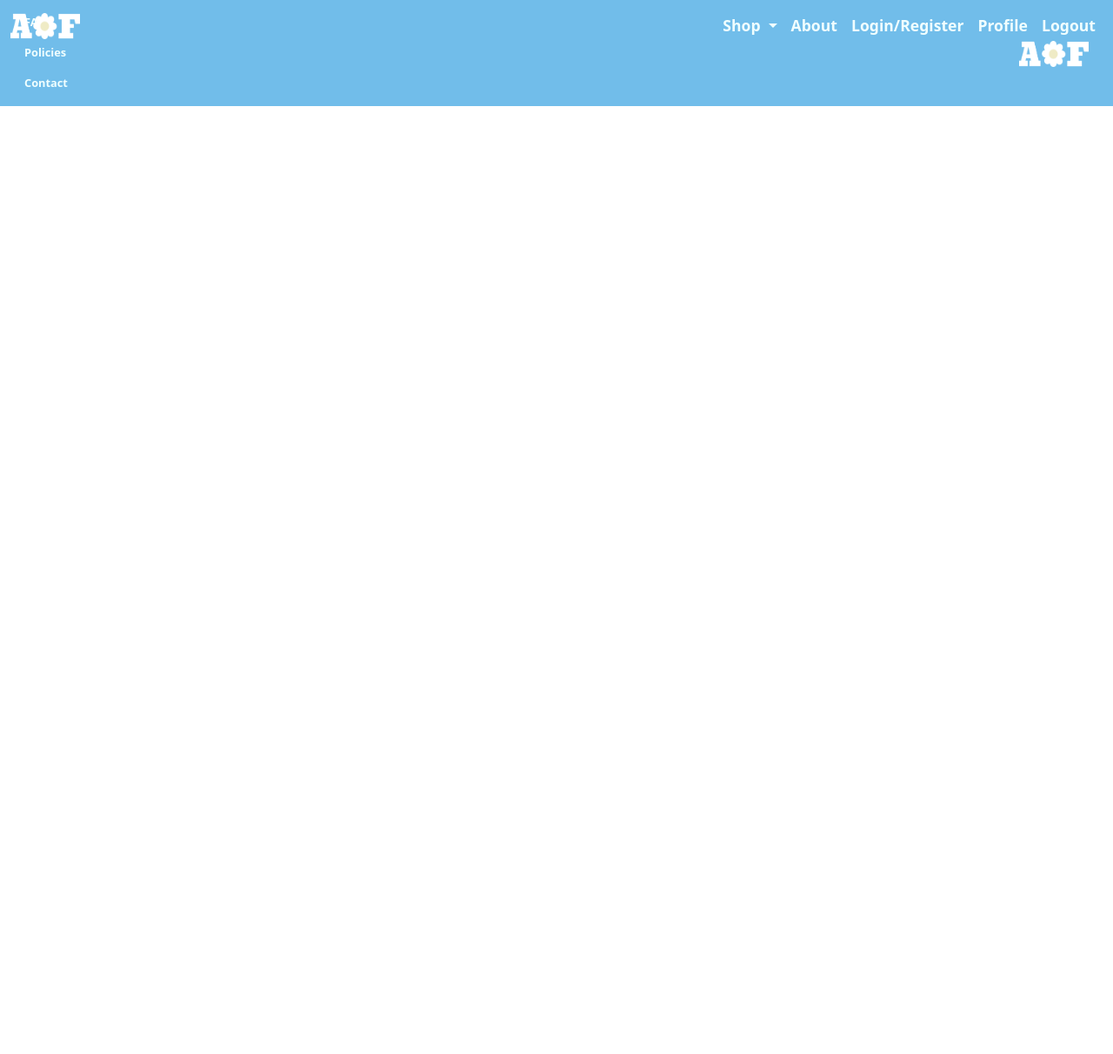
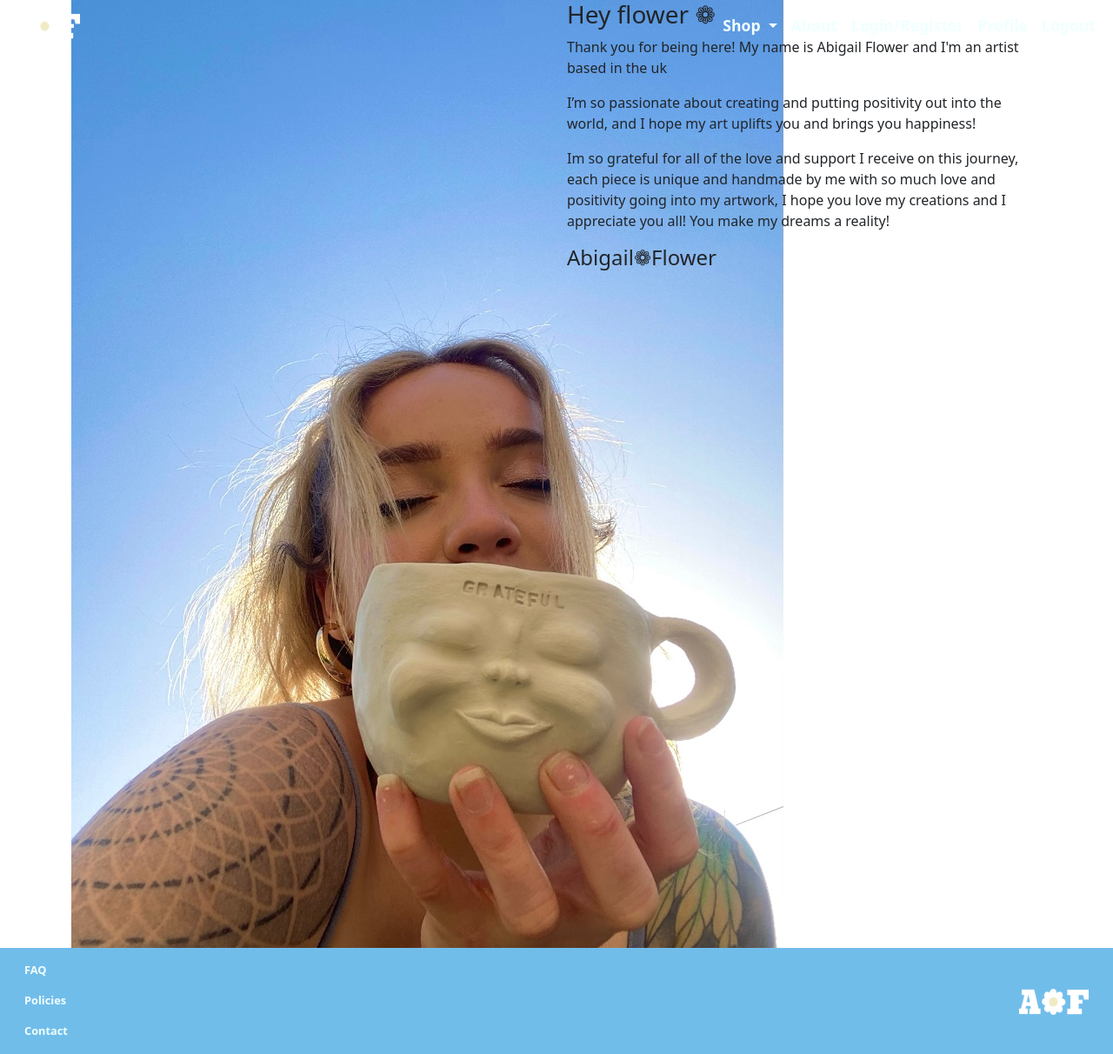
Before and after one commit to DevSteg/ab_flo_art, a Django app: page /about/ in a window 1280 px wide. Shown: the whole page at 87% size. Before the commit the page ends 122 px from the top, so only its background shows below. Run offline with Django 3.2, Linux system fonts and the light colour scheme.

Commit message:
Add portrait image and info to about template

```diff
--- a/home/templates/home/about.html
+++ b/home/templates/home/about.html
@@ -2,5 +2,24 @@
 {% load static %}
 
 {% block content %}
-
+<div class="container">
+    <div class="row about-section">
+        <div class="col-md-6 about-block">
+            <img src="{% static 'img/abi_port.jpeg' %}" class="port-img" alt="Portrait image of Abigail Flower">
+        </div>
+        <div class="col-md-6 about-block">
+            <h3 class="p-block-title">Hey flower &#10049;</h3>
+            <div class="p-block">
+                <p>Thank you for being here! My name is Abigail Flower and I'm an artist based in the
+                    uk</p>
+                <p>I’m so passionate about creating and putting positivity out into the world, and I hope my art uplifts
+                    you and brings you happiness!</p>
+                <p>Im so grateful for all of the love and support I receive on this journey, each piece is unique and
+                    handmade by me with so much love and positivity going into my artwork, I hope you love my creations
+                    and I appreciate you all! You make my dreams a reality!</p>
+                <h4 class="af-sign-off">Abigail&#10049;Flower</h4>
+            </div>
+        </div>
+    </div>
+</div>
 {% endblock %}
```
Also changed, not shown: static/img/abi_port.jpeg (added).
